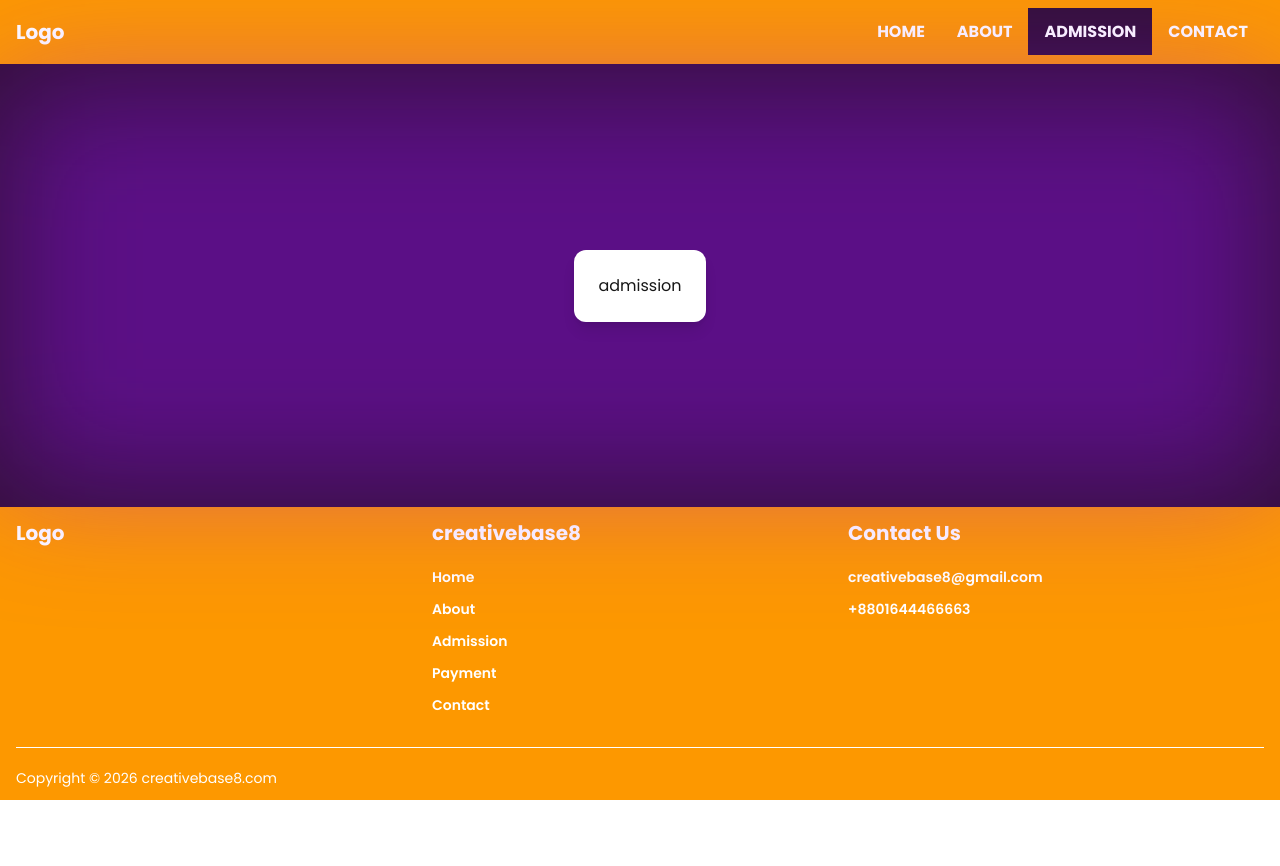
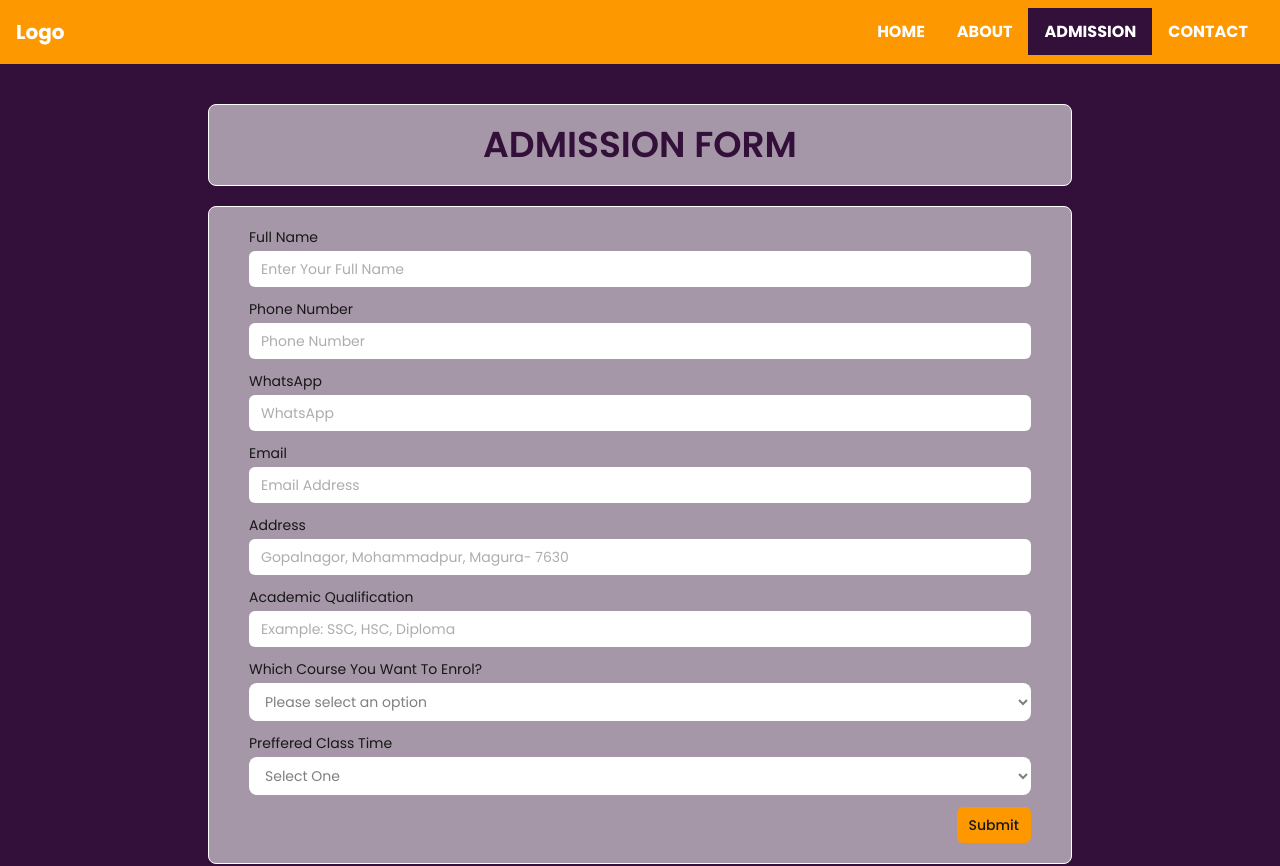
Before and after one commit to ibnul42/creativebase8, a Next.js app: page /admission in a window 1280 px wide. Shown: the top 866 px of the page. Before the commit the page ends 800 px from the top, so only its background shows below. Built offline with nearby package versions, Linux system fonts and the light colour scheme.

Commit message:
ui: course

```diff
--- /dev/null
+++ b/app/admission/AdmissionForm.tsx
@@ -0,0 +1,142 @@
+"use client";
+import Dropdown, { DropdownOption } from "@/components/Dropdown";
+import React, { useState } from "react";
+
+const courses: DropdownOption[] = [
+  { value: "Graphic design", label: "Graphic Design" },
+  { value: "Web Design", label: "Web Design" },
+  { value: "WordPress Web Development", label: "WordPress Web Development" },
+  { value: "digital marketing", label: "Digital Marketing" },
+];
+
+const classTimes: DropdownOption[] = [
+  { value: "8:00 AM - 10:00 AM", label: "8:00 AM - 10:00 AM" },
+  { value: "3:00 PM - 5:00 PM", label: "3:00 PM - 5:00 PM" },
+  { value: "5:00 PM - 7:00 PM", label: "5:00 PM - 7:00 PM" },
+  { value: "9:00 PM - 11:00 PM", label: "9:00 PM - 11:00 PM" },
+];
+
+export default function AdmissionForm() {
+  const [course, setCourse] = useState<string>("");
+  const [classTime, setClassTime] = useState<string>("");
+
+  return (
+    <div className="container mx-auto max-w-4xl px-4 grid grid-cols-12 gap-5 z-10">
+      <section className="px-6 lg:px-10 py-5 bg-[#FFFFFF8F] border border-white rounded-lg col-span-12 space-y-3 flex flex-col justify-center">
+        <p className="uppercase text-center text-secondary text-3xl xl:text-4xl font-semibold">
+          Admission Form
+        </p>
+      </section>
+      <form className="px-6 md:px-10 py-5 col-span-12 bg-[#FFFFFF8F] border border-white rounded-lg space-y-3 text-sm">
+        <div className="flex flex-col gap-1 col-span-1">
+          <label htmlFor="fullName" className="capitalize">
+            Full name
+          </label>
+          <input
+            name="fullName"
+            type="text"
+            //   value=""
+            placeholder="Enter your full name"
+            // onChange={}
+            className="px-3 py-2 rounded-md bg-white focus-within:outline-0 text-black/65 placeholder:capitalize"
+          />
+        </div>
+        <div className="flex flex-col gap-1 col-span-1">
+          <label htmlFor="phone" className="capitalize">
+            Phone number
+          </label>
+          <input
+            name="phone"
+            type="text"
+            //   value=""
+            placeholder="Phone number"
+            // onChange={}
+            className="px-3 py-2 rounded-md bg-white focus-within:outline-0 text-black/65 placeholder:capitalize"
+          />
+        </div>
+        <div className="flex flex-col gap-1 col-span-1">
+          <label htmlFor="whatsapp" className="capitalize">
+            WhatsApp
+          </label>
+          <input
+            name="whatsapp"
+            type="text"
+            //   value=""
+            placeholder="whatsApp"
+            // onChange={}
+            className="px-3 py-2 rounded-md bg-white focus-within:outline-0 text-black/65 placeholder:capitalize"
+          />
+        </div>
+        <div className="flex flex-col gap-1 col-span-1">
+          <label htmlFor="email" className="capitalize">
+            Email
+          </label>
+          <input
+            name="emial"
+            type="text"
+            //   value=""
+            placeholder="email address"
+            // onChange={}
+            className="px-3 py-2 rounded-md bg-white focus-within:outline-0 text-black/65 placeholder:capitalize"
+          />
+        </div>
+        <div className="flex flex-col gap-1 col-span-1">
+          <label htmlFor="address" className="capitalize">
+            Address
+          </label>
+          <input
+            name="address"
+            type="text"
+            //   value=""
+            placeholder="Gopalnagor, Mohammadpur, Magura- 7630"
+            // onChange={}
+            className="px-3 py-2 rounded-md bg-white focus-within:outline-0 text-black/65 placeholder:capitalize"
+          />
+        </div>
+        <div className="flex flex-col gap-1 col-span-1">
+          <label htmlFor="qualification" className="capitalize">
+            academic qualification
+          </label>
+          <input
+            name="qualification"
+            type="text"
+            //   value=""
+            placeholder="example: SSC, HSC, Diploma"
+            // onChange={}
+            className="px-3 py-2 rounded-md bg-white focus-within:outline-0 text-black/65 placeholder:capitalize"
+          />
+        </div>
+        <div className="flex flex-col gap-1 col-span-1">
+          <label htmlFor="course" className="capitalize">
+            Which course you want to enrol?
+          </label>
+          <Dropdown
+            options={courses}
+            value={course}
+            onChange={setCourse}
+            placeholder="Please select an option"
+            className={`w-full ${course ? "text-black" : "text-black/50"}`}
+          />
+        </div>
+
+        <div className="flex flex-col gap-1 col-span-1">
+          <label htmlFor="course" className="capitalize">
+            Preffered Class Time
+          </label>
+          <Dropdown
+            options={classTimes}
+            value={classTime}
+            onChange={setClassTime}
+            placeholder="Select One"
+            className={`w-full ${classTime ? "text-black" : "text-black/50"}`}
+          />
+        </div>
+        <div className="col-span-2 flex justify-end">
+          <button className="px-3 py-2 rounded-md bg-primary font-medium cursor-pointer hover:bg-primary/80 hover:text-secondary/80 transition-all">
+            Submit
+          </button>
+        </div>
+      </form>
+    </div>
+  );
+}
--- a/app/admission/page.tsx
+++ b/app/admission/page.tsx
@@ -1,16 +1,15 @@
 import React from "react";
+import AdmissionForm from "./AdmissionForm";
 
 export default function Page() {
   return (
-    <div className="flex items-center justify-center bg-secondary">
-      <div className="relative h-100 w-full flex items-center justify-center">
+    <div className="flex items-center justify-center bg-secondary py-10">
+      <div className="relative w-full flex items-center justify-center">
         {/* blurred purple background */}
-        <div className="absolute inset-0 bg-purple-600/40 blur-3xl rounded-2xl"></div>
+        {/* <div className="absolute inset-0 bg-purple-600/40 blur-3xl rounded-2xl"></div> */}
 
         {/* content in front */}
-        <div className="relative bg-white p-6 rounded-xl shadow-lg">
-          admission
-        </div>
+        <AdmissionForm />
       </div>
     </div>
   );
--- a/app/contact-us/page.tsx
+++ b/app/contact-us/page.tsx
@@ -10,9 +10,9 @@ export default function page() {
           </p>
           <p className="text-white">Anytime is perfect to contact us</p>
         </section>
-        <form className="px-6 md:px-10 py-5 col-span-12 md:col-span-8 bg-[#FFFFFF8F] border border-white rounded-lg grid grid-cols-2 gap-3">
+        <form className="px-6 md:px-10 py-5 col-span-12 md:col-span-8 bg-[#FFFFFF8F] border border-white rounded-lg grid grid-cols-2 gap-3 text-sm">
           <div className="flex flex-col gap-1 col-span-1">
-            <label htmlFor="firstName" className="capitalize font-medium">
+            <label htmlFor="firstName" className="capitalize">
               first name
             </label>
             <input
@@ -21,11 +21,11 @@ export default function page() {
               //   value=""
               placeholder="Hasan"
               // onChange={}
-              className="px-3 py-1 rounded-md bg-white focus-within:outline-0 text-black/65"
+              className="px-3 py-1.5 rounded-md bg-white focus-within:outline-0 text-black/65"
             />
           </div>
           <div className="flex flex-col gap-1 col-span-1">
-            <label htmlFor="lastName" className="capitalize font-medium">
+            <label htmlFor="lastName" className="capitalize">
               last name
             </label>
             <input
@@ -34,11 +34,11 @@ export default function page() {
               //   value=""
               placeholder="Jamil"
               // onChange={}
-              className="px-3 py-1 rounded-md bg-white focus-within:outline-0 text-black/65"
+              className="px-3 py-1.5 rounded-md bg-white focus-within:outline-0 text-black/65"
             />
           </div>
           <div className="flex flex-col gap-1 col-span-2">
-            <label htmlFor="email" className="capitalize font-medium">
+            <label htmlFor="email" className="capitalize">
               Email
             </label>
             <input
@@ -47,11 +47,11 @@ export default function page() {
               //   value=""
               placeholder="jamil@gmail.co"
               // onChange={}
-              className="px-3 py-1 rounded-md bg-white focus-within:outline-0 text-black/65"
+              className="px-3 py-1.5 rounded-md bg-white focus-within:outline-0 text-black/65"
             />
           </div>
           <div className="flex flex-col gap-1 col-span-2">
-            <label htmlFor="subject" className="capitalize font-medium">
+            <label htmlFor="subject" className="capitalize">
               Subject
             </label>
             <input
@@ -60,22 +60,22 @@ export default function page() {
               //   value=""
               placeholder="jamil@gmail.co"
               // onChange={}
-              className="px-3 py-1 rounded-md bg-white focus-within:outline-0 text-black/65"
+              className="px-3 py-1.5 rounded-md bg-white focus-within:outline-0 text-black/65"
             />
           </div>
           <div className="flex flex-col gap-1 col-span-2">
-            <label htmlFor="message" className="capitalize font-medium">
+            <label htmlFor="message" className="capitalize">
               Your message
             </label>
             <textarea
               name=""
               id=""
               placeholder="What is the registration fee"
-              className="px-3 py-1 rounded-md bg-white focus-within:outline-0 text-black/65"
+              className="px-3 py-1.5 rounded-md bg-white focus-within:outline-0 text-black/65"
             ></textarea>
           </div>
           <div className="col-span-2 flex justify-end">
-            <button className="px-3 py-2 rounded-md bg-primary font-medium cursor-pointer hover:bg-primary/80 hover:text-secondary/80 transition-all">
+            <button className="px-3 py-2 rounded-md bg-primary cursor-pointer hover:bg-primary/80 hover:text-secondary/80 transition-all">
               Submit
             </button>
           </div>
--- a/app/page.tsx
+++ b/app/page.tsx
@@ -1,7 +1,11 @@
+
+import Course from "@/ui/home/Course";
 import Image from "next/image";
 
 export default function Home() {
   return (
-    <div className="">Home</div>
+    <div className="">
+      <Course />
+    </div>
   );
 }
--- /dev/null
+++ b/ui/home/Course.tsx
@@ -0,0 +1,39 @@
+import React from "react";
+
+export default function Course() {
+  return (
+    <div className="py-10 bg-secondary text-white">
+      <p className="uppercase text-center text-3xl xl:text-4xl font-semibold">
+        Our courses
+      </p>
+      <div className="px-3">
+        <SingleCourse />
+      </div>
+    </div>
+  );
+}
+
+const SingleCourse = () => {
+  return (
+    <div className="bg-[#b1c2ba] w-full max-w-55 rounded-xl overflow-hidden flex flex-col">
+      <p className="text-center py-5 text-secondary text-xl font-bold">
+        Graphic Design
+      </p>
+      <section className="bg-[#b1abba] border border-white/50 flex-1 rounded-xl shadow-2xl shadow-black px-3 py-4 space-y-2">
+        <article className="h-20"></article>
+        <section className="bg-[#352c4d]/20 rounded-lg w-full text-lg font-bold flex items-center text-center">
+          <p className="px-3 flex-1">15000</p>
+          <p className="bg-[#b1c2ba]/20 px-3 text-xs w-20 py-1 text-secondary">
+            Regular Price
+          </p>
+        </section>
+        <section className="bg-[#352c4d]/20 rounded-lg w-full text-lg font-bold flex items-center text-center h-10">
+          <p className="bg-[#b1c2ba]/20 px-3 text-xs w-20 py-1 text-secondary">
+            45% Discount
+          </p>
+          <p className="px-3 flex-1">12500</p>
+        </section>
+      </section>
+    </div>
+  );
+};
```
